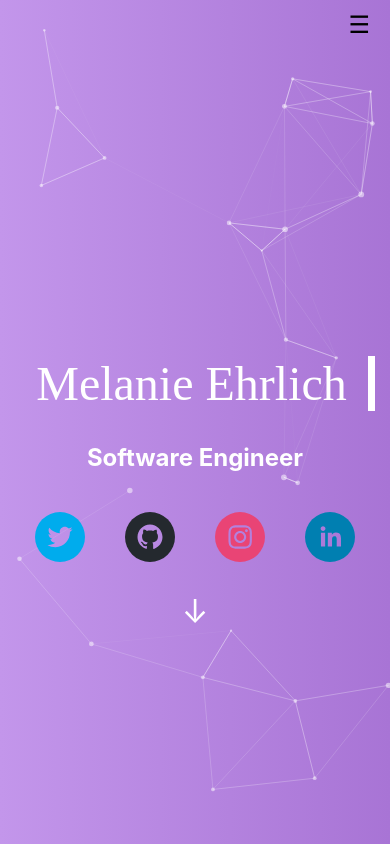
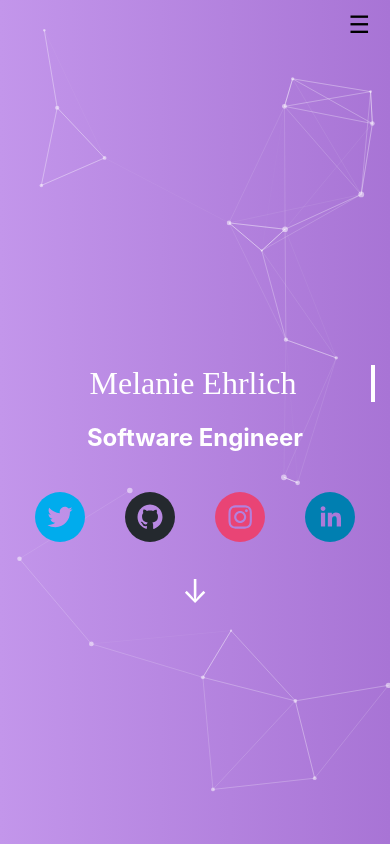
Before and after one commit to mel4ni3/personal-website, a React (Create React App) app: page / in a window 390 px wide. Shown: the top 844 px of the page. Built offline with nearby package versions, Linux system fonts and the light colour scheme; a web font is replaced by a local one.

Commit message:
add changes for mobile responsiveness (dates worked, name)

```diff
--- a/src/App.css
+++ b/src/App.css
@@ -494,6 +494,22 @@ a:hover {
     margin-right: 0;
     margin-bottom: 20px;
   }
+
+  .title h1 {
+    font-size: 2rem;
+  }
+
+  .work-experience .dates-worked {
+    text-align: left; /* Left align dates worked on mobile devices */
+  }
+
+  .work-experience .dates-worked {
+    text-align: left; /* Left align dates worked on mobile devices */
+  }
+
+  .dates-worked {
+    text-align: left; /* Left align dates worked on mobile devices */
+  }
 }
 
 .devicon-devicon-plain {
```
